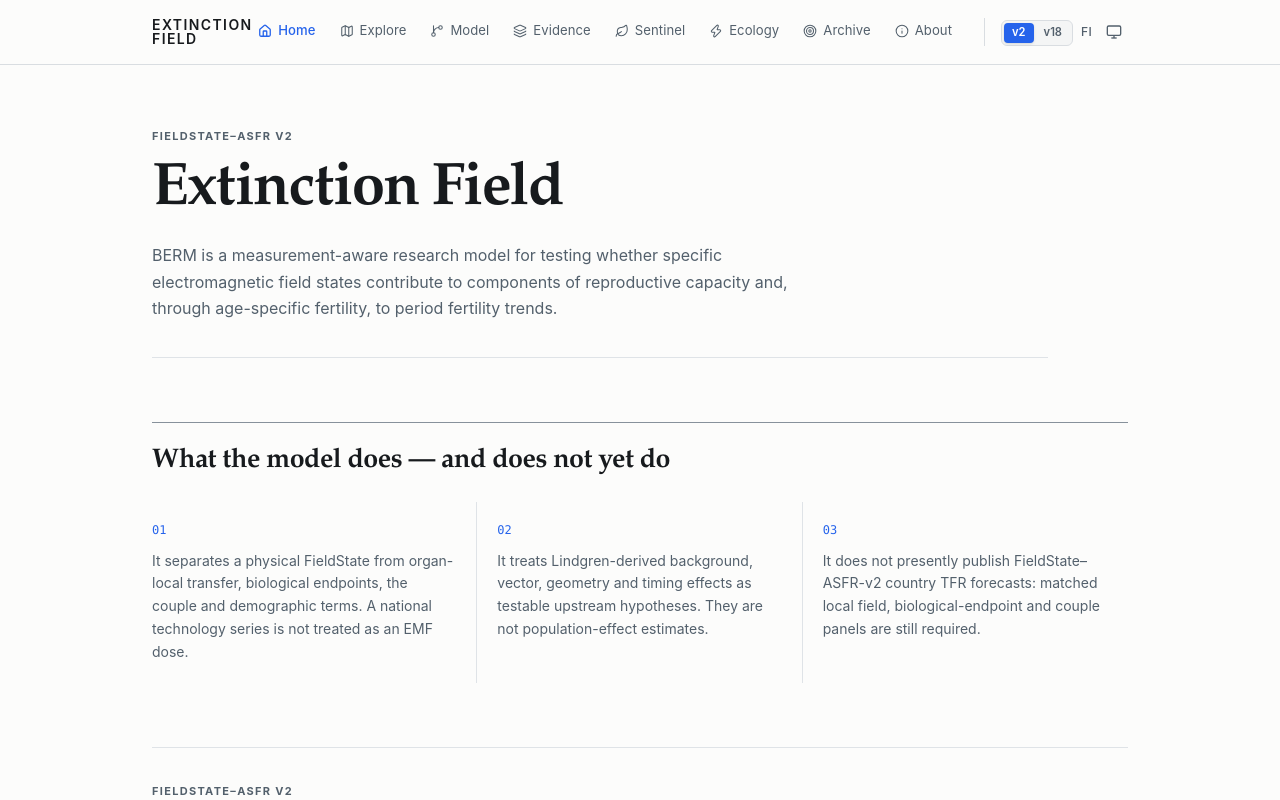
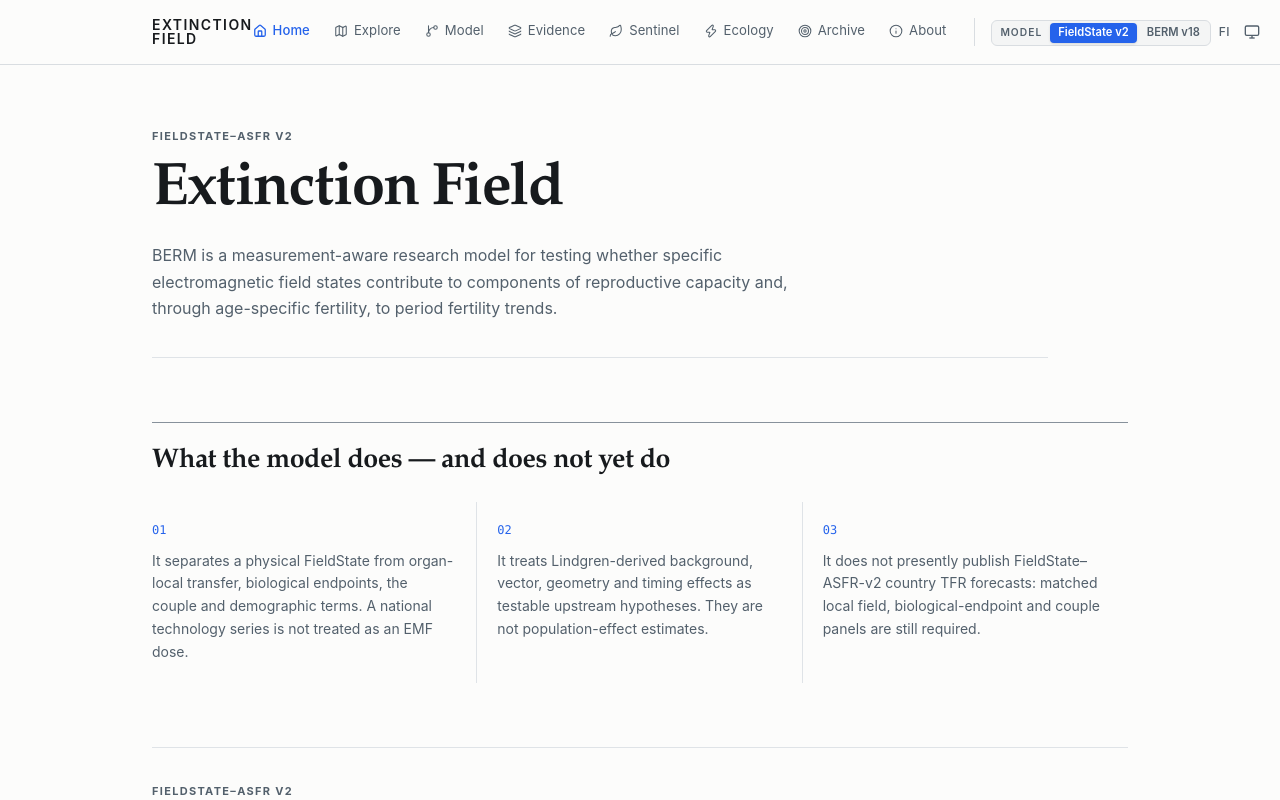
Before and after one commit to joetuotto/extinctionfield, a Next.js app in the folder website/: page /en in a window 1280 px wide. Shown: the top 800 px of the page. Built offline with nearby package versions, Linux system fonts and the light colour scheme; no server answers.

Commit message:
Clarify BERM model version switcher

```diff
--- a/website/app/[locale]/navigation.tsx
+++ b/website/app/[locale]/navigation.tsx
@@ -25,7 +25,7 @@ export function Navigation({ locale }: { locale: string }) {
           Extinction Field
         </Link>
 
-        <div className="hidden lg:flex items-center gap-6">
+        <div className="hidden xl:flex items-center gap-5">
           <ul className="flex items-center gap-6">
             {links.map((link) => {
               const fullHref = modelVersionHref(
@@ -62,7 +62,7 @@ export function Navigation({ locale }: { locale: string }) {
           </div>
         </div>
 
-        <div className="flex items-center gap-2 lg:hidden">
+        <div className="flex items-center gap-2 xl:hidden">
           <LanguageSwitcher locale={locale} />
           <ThemeToggle />
           <button
@@ -96,7 +96,7 @@ export function Navigation({ locale }: { locale: string }) {
       </div>
 
       {menuOpen && (
-        <div className="lg:hidden border-t border-border bg-background">
+        <div className="xl:hidden border-t border-border bg-background">
           <ul className="px-6 py-4 space-y-3">
             {links.map((link) => {
               const fullHref = modelVersionHref(
--- a/website/components/ModelVersionSwitcher.tsx
+++ b/website/components/ModelVersionSwitcher.tsx
@@ -13,17 +13,15 @@ type VersionSwitcherVariant = "compact" | "expanded";
 const copy = {
   en: {
     label: "BERM model version",
+    compactLabel: "Model",
     fieldState: "FieldState–ASFR v2",
     legacy: "BERM v18.0",
-    fieldStateShort: "v2",
-    legacyShort: "v18",
   },
   fi: {
     label: "BERM-malliversio",
+    compactLabel: "Malli",
     fieldState: "FieldState–ASFR v2",
     legacy: "BERM v18.0",
-    fieldStateShort: "v2",
-    legacyShort: "v18",
   },
 } as const;
 
@@ -47,13 +45,12 @@ export function ModelVersionSwitcher({
   const text = locale === "fi" ? copy.fi : copy.en;
   const activeVersion = activeModelVersion(locale, pathname);
   const isExpanded = variant === "expanded";
-  const versions: Array<{ id: ModelVersionId; label: string; shortLabel: string }> = [
+  const versions: Array<{ id: ModelVersionId; label: string }> = [
     {
       id: "fieldstate-v2",
       label: text.fieldState,
-      shortLabel: text.fieldStateShort,
     },
-    { id: "berm-v18", label: text.legacy, shortLabel: text.legacyShort },
+    { id: "berm-v18", label: text.legacy },
   ];
 
   return (
@@ -66,6 +63,11 @@ export function ModelVersionSwitcher({
         {isExpanded && (
           <span className="px-2 text-[0.64rem] font-semibold uppercase tracking-[0.12em] text-foreground-muted">
             {text.label}
+          </span>
+        )}
+        {!isExpanded && (
+          <span className="px-1.5 text-[0.64rem] font-semibold uppercase tracking-[0.1em] text-foreground-muted">
+            {text.compactLabel}
           </span>
         )}
         {versions.map((version) => {
@@ -82,7 +84,13 @@ export function ModelVersionSwitcher({
                   : "text-foreground-muted hover:text-foreground"
               }`}
             >
-              {isExpanded ? version.label : version.shortLabel}
+              {isExpanded ? (
+                version.label
+              ) : (
+                <span className="whitespace-nowrap">
+                  {version.id === "fieldstate-v2" ? "FieldState v2" : "BERM v18"}
+                </span>
+              )}
             </Link>
           );
         })}
```
